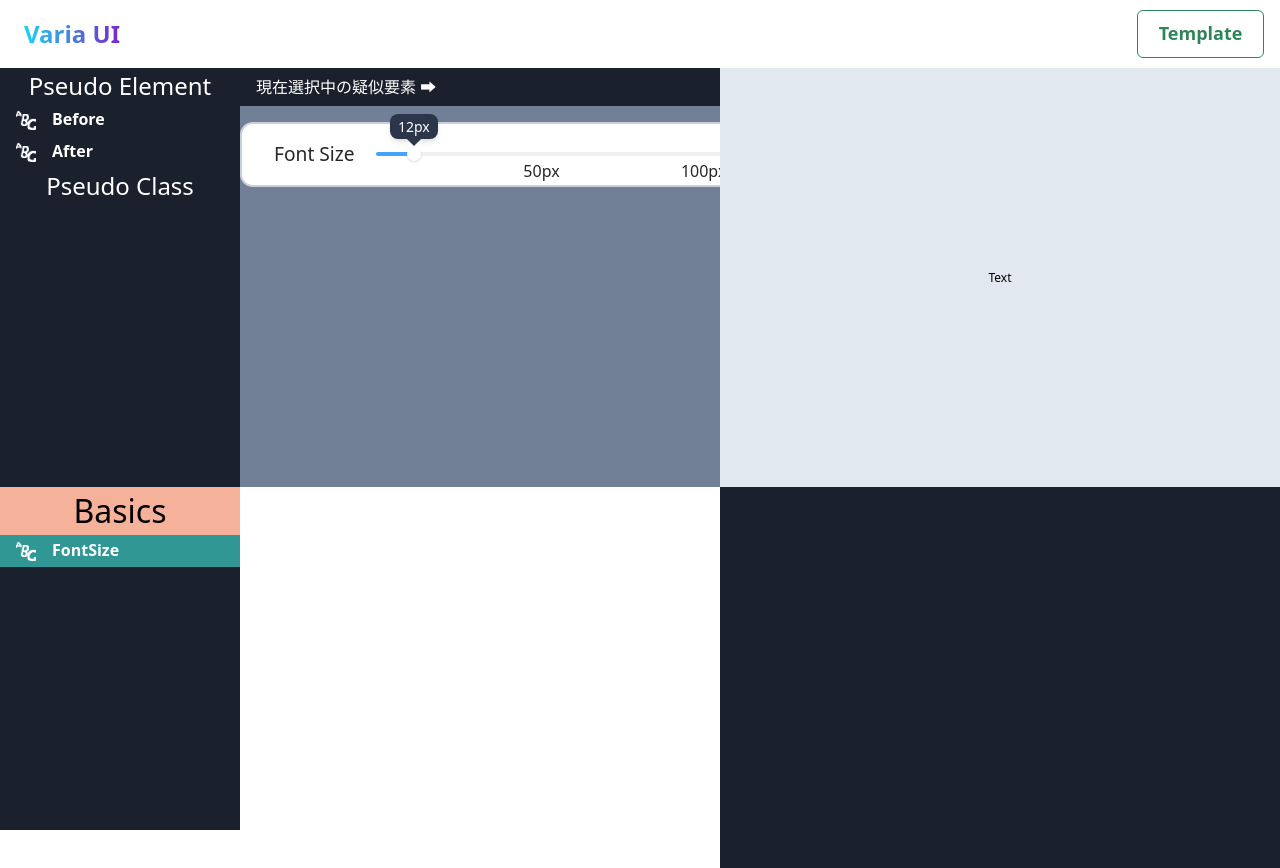
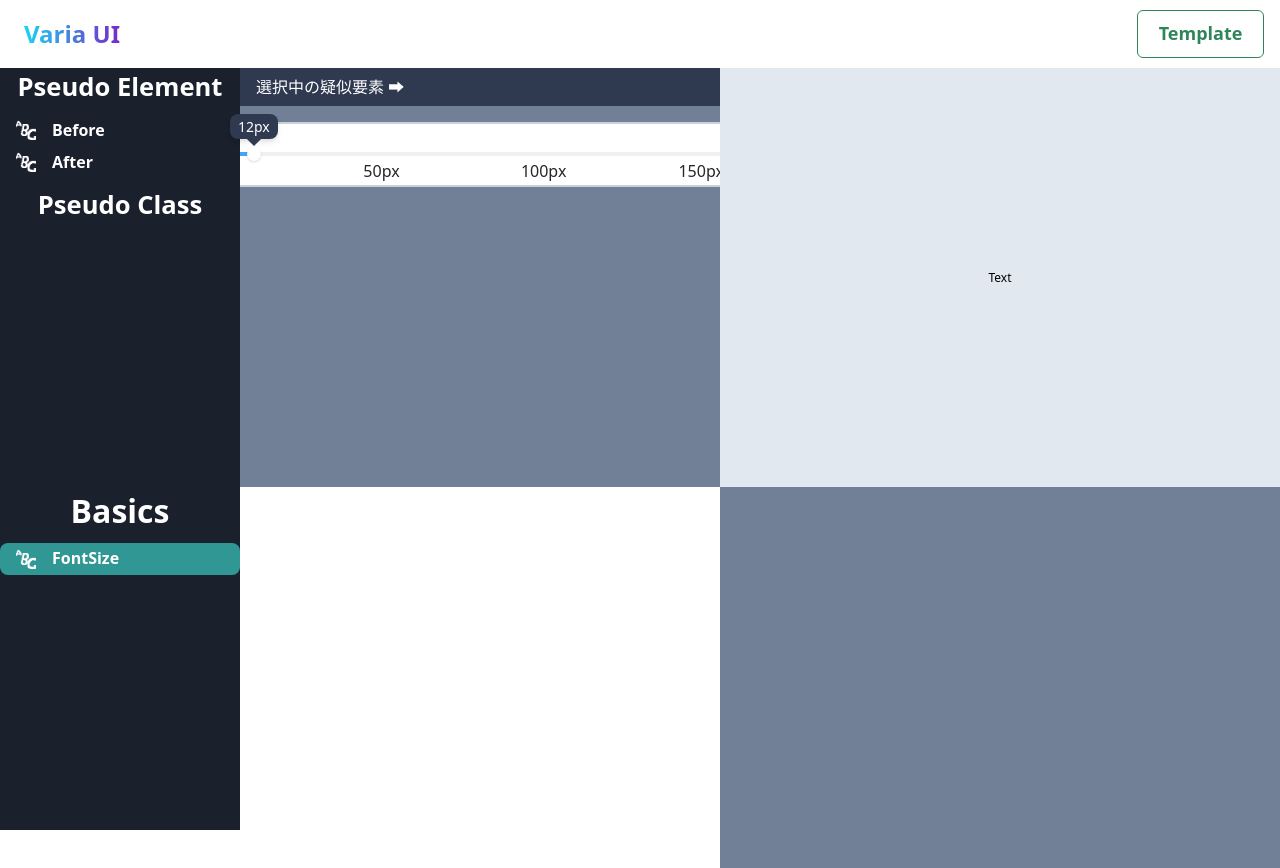
Before and after one commit to Shiba-github/varia-ui, a React app: page /editor in a window 1280 px wide. Both pictures are taken after a click on the button "FontSize". Built offline with nearby package versions, Linux system fonts and the light colour scheme.

Commit message:
add: 叩き台作成

```diff
--- a/src/components/pages/editor/index.tsx
+++ b/src/components/pages/editor/index.tsx
@@ -21,12 +21,13 @@ export const Editor = () => {
             overflowX={'hidden'}
             overflowY={'hidden'}
         >
-            <GridItem area={'pseudo'} backgroundColor={'rgb(26 32 44)'} overflowX={'hidden'} overflowY={'scroll'}>
+            <GridItem area={'pseudo'} backgroundColor={'primary.500'} overflowX={'hidden'} overflowY={'hidden'}>
                 <PseudoArea />
             </GridItem>
             <GridItem
                 area={'pseudoDisplay'}
-                backgroundColor={'rgb(26 32 44)'}
+                borderBottom={'1px solid primary.500'}
+                backgroundColor={'primary.400'}
                 overflowX={'hidden'}
                 overflowY={'hidden'}
             >
@@ -36,7 +37,7 @@ export const Editor = () => {
                 area={'custom'}
                 display={'flex'}
                 flexDirection={'column'}
-                backgroundColor={'rgb(26 32 44)'}
+                backgroundColor={'primary.500'}
                 width={'15rem'}
                 height={'90%'}
                 flexWrap={'wrap'}
@@ -44,7 +45,14 @@ export const Editor = () => {
             >
                 <OnOffArea />
             </GridItem>
-            <GridItem area={'edit'} backgroundColor={'gray.500'} overflowX={'hidden'} overflowY={'scroll'}>
+            <GridItem
+                display={'flex'}
+                flexDirection={'column'}
+                alignItems={'center'}
+                backgroundColor={'gray.500'}
+                overflowX={'hidden'}
+                overflowY={'hidden'}
+            >
                 {/* <CssEditArea /> */}
                 <FontSize />
             </GridItem>
@@ -63,7 +71,7 @@ export const Editor = () => {
             <GridItem
                 display={'flex'}
                 area={'code'}
-                backgroundColor={'rgb(26 32 44)'}
+                backgroundColor={'primary.300'}
                 alignItems={'center'}
                 justifyContent={'center'}
             >
--- a/src/components/pages/onOffArea/index.tsx
+++ b/src/components/pages/onOffArea/index.tsx
@@ -9,7 +9,9 @@ export const OnOffArea = () => {
                 display={'flex'}
                 alignItems={'center'}
                 justifyContent={'center'}
-                backgroundColor={'#f5b199'}
+                color={'white'}
+                fontWeight={'bold'}
+                marginBottom={'0.5rem'}
                 fontSize={'2rem'}
             >
                 Basics
--- a/src/components/pages/pseudoArea/index.tsx
+++ b/src/components/pages/pseudoArea/index.tsx
@@ -6,12 +6,29 @@ import { PseudoBefore } from './pseudoBefore'
 export const PseudoArea = () => {
     return (
         <Flex flexDirection={'column'} width={'100%'} height={'100%'} color={'white'}>
-            <Text textAlign={'center'} fontSize={'1.5rem'}>
+            <Text
+                display={'flex'}
+                alignItems={'center'}
+                justifyContent={'center'}
+                color={'white'}
+                fontWeight={'bold'}
+                marginBottom={'0.5rem'}
+                fontSize={'1.6rem'}
+            >
                 Pseudo Element
             </Text>
             <PseudoBefore />
             <PseudoAfter />
-            <Text textAlign={'center'} fontSize={'1.5rem'}>
+            <Text
+                display={'flex'}
+                alignItems={'center'}
+                justifyContent={'center'}
+                color={'white'}
+                fontWeight={'bold'}
+                marginTop={'0.5rem'}
+                marginBottom={'0.5rem'}
+                fontSize={'1.6rem'}
+            >
                 Pseudo Class
             </Text>
         </Flex>
--- a/src/components/pages/pseudoDisplay/index.tsx
+++ b/src/components/pages/pseudoDisplay/index.tsx
@@ -6,7 +6,7 @@ export const PseudoDisplay = () => {
     const pseudo = useAppSelector((state) => state.pseudoReducer.pseudoList)
     return (
         <Flex height="100%" alignItems="center" marginLeft="1rem">
-            <Text color="white">現在選択中の疑似要素 ➡ {pseudo}</Text>
+            <Text color="white">選択中の疑似要素 ➡ {pseudo}</Text>
         </Flex>
     )
 }
--- a/src/components/shared/onOffButton/index.tsx
+++ b/src/components/shared/onOffButton/index.tsx
@@ -24,7 +24,7 @@ const defaultStyles = {
     fontSize: '1rem',
     justifyContent: 'start',
     boxShadow: 'none !important',
-    borderRadius: '0rem',
+    borderRadius: '0.5rem',
     cursor: 'pointer',
     paddingLeft: '1rem',
 }
--- a/src/components/shared/sliderEditer/index.tsx
+++ b/src/components/shared/sliderEditer/index.tsx
@@ -31,7 +31,6 @@ const defaultWrapperStyles = {
     paddingTop: '0.5rem',
     borderWidth: '2px',
     borderStyle: 'solid',
-    borderColor: '#cad0d8',
     borderRadius: '0.8rem',
     backgroundColor: '#fff',
     padding: '16px',
@@ -55,16 +54,14 @@ const defaultSliderMarkStyles = {
     fontSize: 'sm',
 }
 const defaultSliderTrackStyles = {
-    background: "#f0f0f0"
+    background: '#f0f0f0',
 }
-const defaultSliderThumbStyles = {
-}
+const defaultSliderThumbStyles = {}
 const defaultSliderFilledTrackStyles = {
-    background: '#42a4fa'
+    background: '#42a4fa',
 }
 const defaultTooltipStyles = {
     color: '#fff',
-    backgroundColor: '#2b364a',
     borderRadius: '8px',
 }
 
@@ -122,7 +119,7 @@ export const SliderEditer = ({
         ...css(tooltipStyles),
     }
     return (
-        <Flex css={mergedWrapperStyles}>
+        <Flex css={mergedWrapperStyles} borderColor="primary.200">
             <Text css={mergedTitleTextStyles}>{titleText}</Text>
             <Slider
                 css={mergedSliderStyles}
@@ -138,7 +135,7 @@ export const SliderEditer = ({
                 <>
                     {sliderMarkNumList.map((value) => {
                         return (
-                            <SliderMark key={value} css={mergedSliderMarkStyles} value={value}>
+                            <SliderMark key={value} css={mergedSliderMarkStyles} value={value} color="primary.500">
                                 {value}px
                             </SliderMark>
                         )
@@ -153,6 +150,7 @@ export const SliderEditer = ({
                     placement={tooltipPlacement}
                     isOpen={showTooltip}
                     label={`${sliderValue}px`}
+                    backgroundColor="primary.400"
                 >
                     <SliderThumb css={mergedSliderThumbStyles} />
                 </Tooltip>
--- a/src/style/mainTheme/index.ts
+++ b/src/style/mainTheme/index.ts
@@ -7,4 +7,13 @@ export const mainTheme = extendTheme({
     styles: globalTheme,
     ...extendCssStyles,
     ...extendChakraUiStyles,
+    colors: {
+        primary: {
+            100: '#E2E8F0',
+            200: '#CAD0D8',
+            300: '#718096',
+            400: '#2F3A51',
+            500: '#1a202c',
+        }
+    }
 })
```
